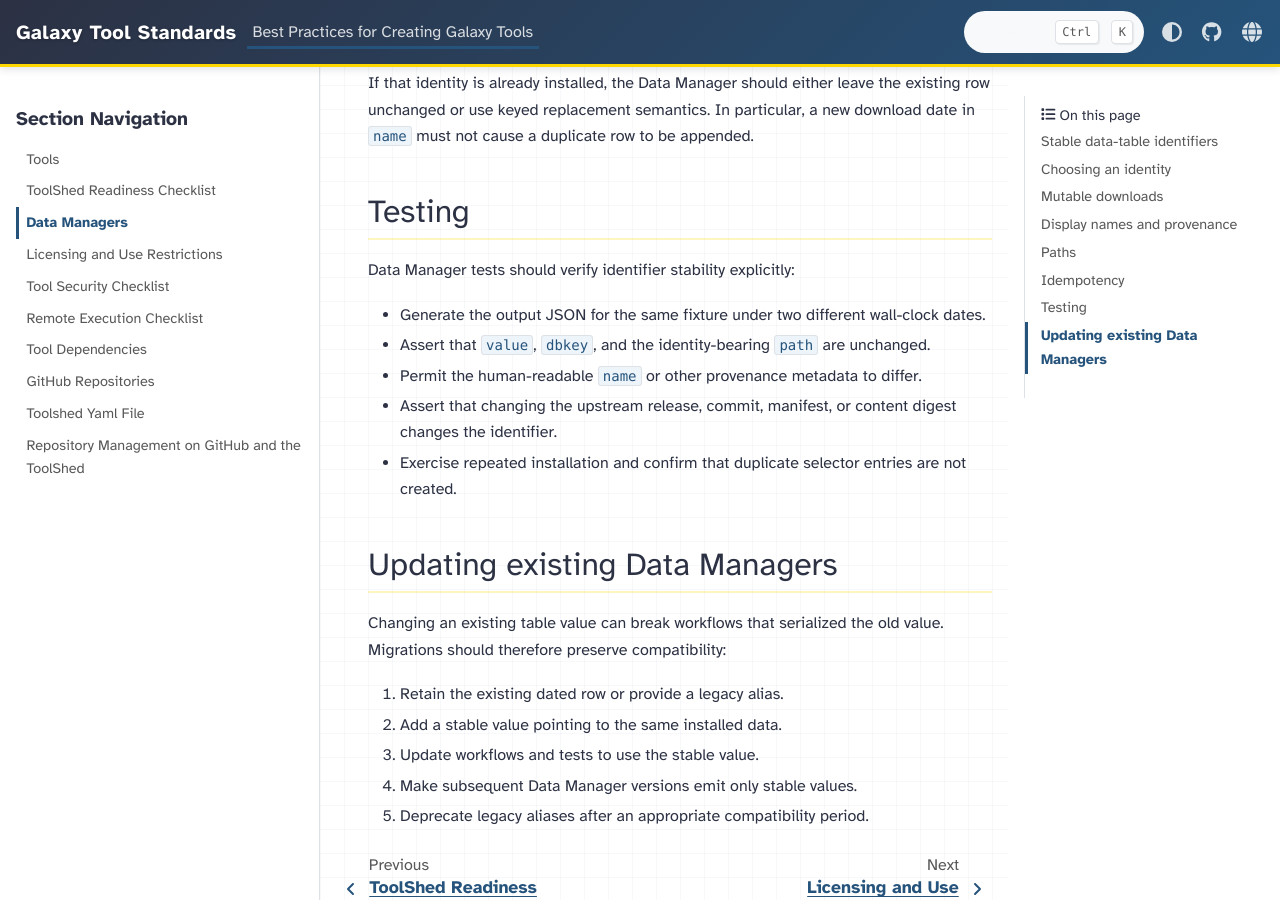
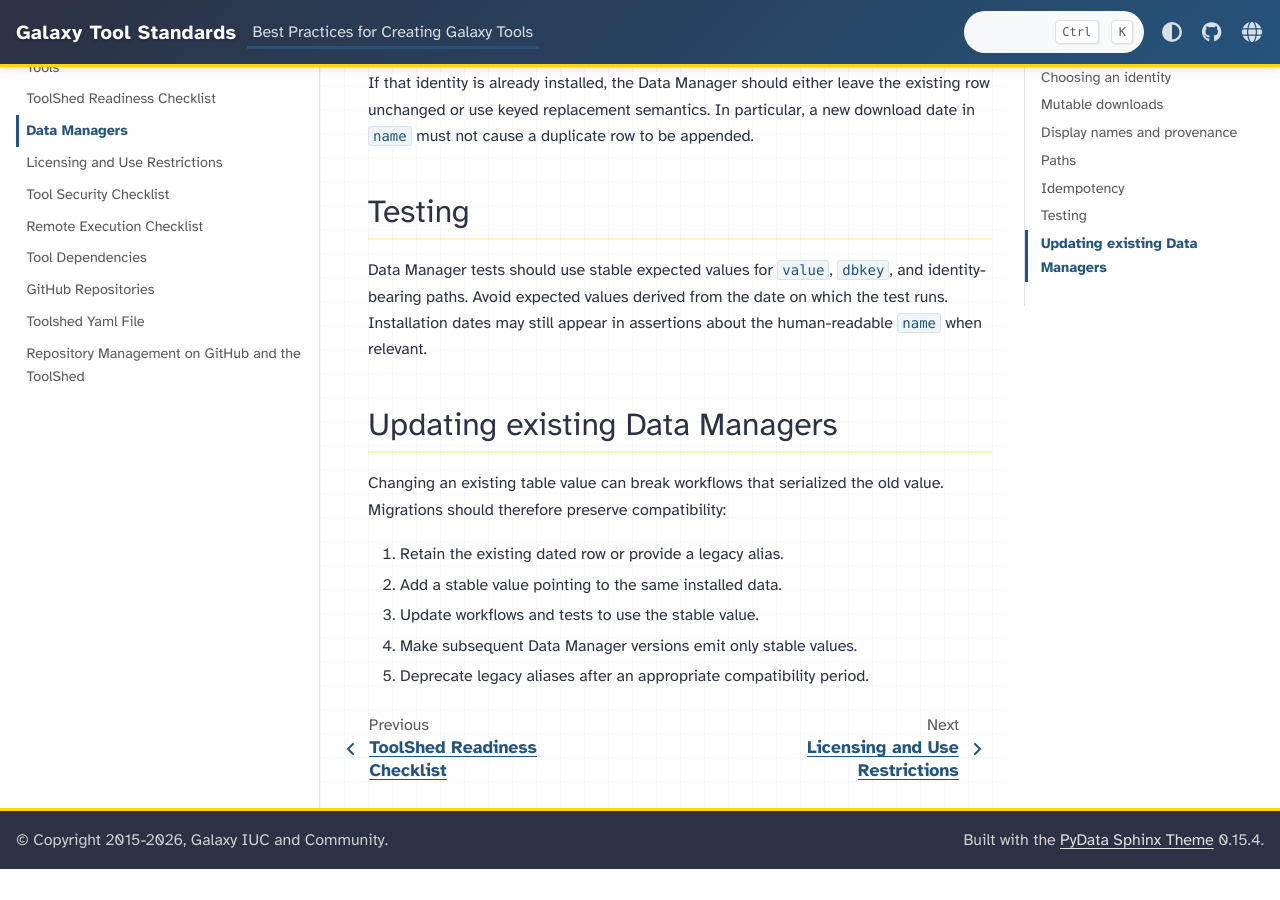
Before and after one commit to galaxy-iuc/standards, a Sphinx documentation site: the page built from docs/best_practices/data_managers.rst, in a window 1280 px wide and 900 px high, scrolled down 2886 px. Built offline with Sphinx 7.4.7 and the PyData theme 0.15.4, drawn with Linux system fonts in a browser that asks for light colours; after the commit the page ends 3755 px from its top, so only the background shows below that.

Commit message:
Relax Data Manager testing guidance

```diff
--- a/docs/best_practices/data_managers.rst
+++ b/docs/best_practices/data_managers.rst
@@ -126,17 +126,10 @@ download date in ``name`` must not cause a duplicate row to be appended.
 Testing
 -------
 
-Data Manager tests should verify identifier stability explicitly:
-
-- Generate the output JSON for the same fixture under two different wall-clock
-  dates.
-- Assert that ``value``, ``dbkey``, and the identity-bearing ``path`` are
-  unchanged.
-- Permit the human-readable ``name`` or other provenance metadata to differ.
-- Assert that changing the upstream release, commit, manifest, or content digest
-  changes the identifier.
-- Exercise repeated installation and confirm that duplicate selector entries
-  are not created.
+Data Manager tests should use stable expected values for ``value``, ``dbkey``,
+and identity-bearing paths. Avoid expected values derived from the date on which
+the test runs. Installation dates may still appear in assertions about the
+human-readable ``name`` when relevant.
 
 Updating existing Data Managers
 -------------------------------
```
